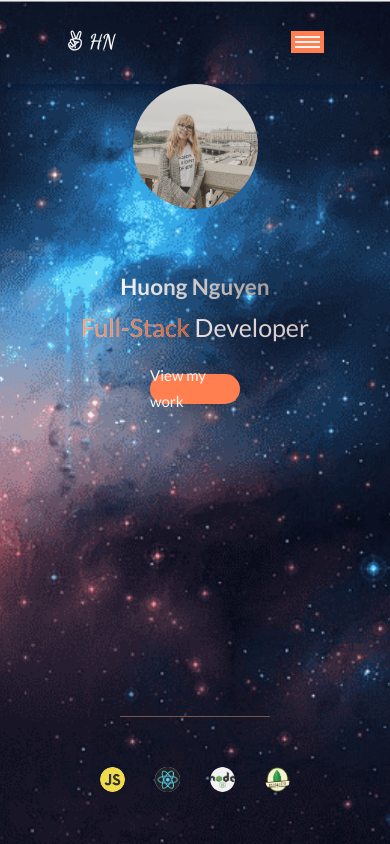
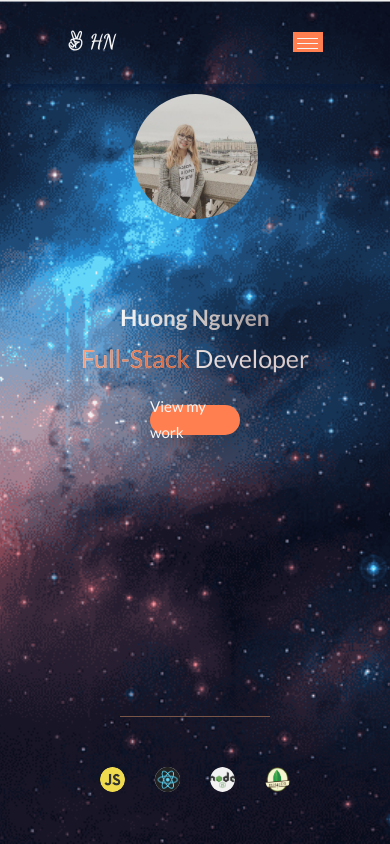
Before and after one commit to huongnguyen1709/my-porfolio-react, a React (Create React App) app: page / in a window 390 px wide. Built offline with nearby package versions, Linux system fonts and the light colour scheme.

Commit message:
modify responsive homepage

```diff
--- a/src/sass/layout/_layout.scss
+++ b/src/sass/layout/_layout.scss
@@ -17,7 +17,7 @@
   }
 
   @media only screen and (max-width: $bp-extra-small) {
-    grid-template-rows: 10vh min-content 30vh 1fr 15vh;
+    grid-template-rows: 10vh min-content 35vh 1fr 15vh;
   }
 }
 
--- a/src/sass/sections/_home.scss
+++ b/src/sass/sections/_home.scss
@@ -88,6 +88,7 @@
   @media only screen and (max-width: $bp-extra-small) {
     max-width: 25rem;
     max-height: 25rem;
+    margin-top: 2rem;
   }
 }
 
--- a/src/sass/sections/_navbar.scss
+++ b/src/sass/sections/_navbar.scss
@@ -134,8 +134,8 @@
   }
 
   @media only screen and (max-width: $bp-extra-small) {
-    max-width: 6.5rem;
-    max-height: 4.5rem;
+    max-width: 6rem;
+    max-height: 4rem;
   }
 }
 
@@ -149,6 +149,7 @@
 
   @media only screen and (max-width: $bp-extra-small) {
     margin: 0.7rem 0;
+    max-width: 95%;
     max-height: 0.3rem;
   }
 }
```
